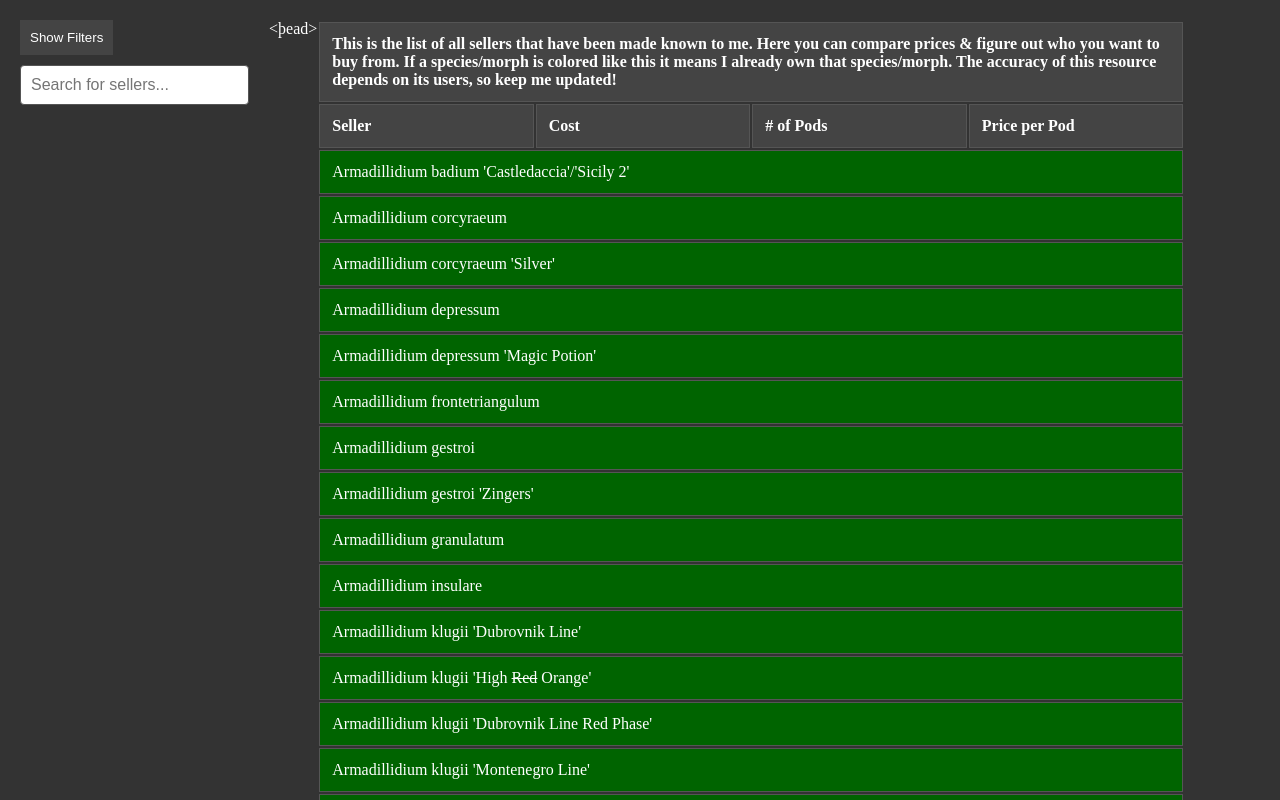
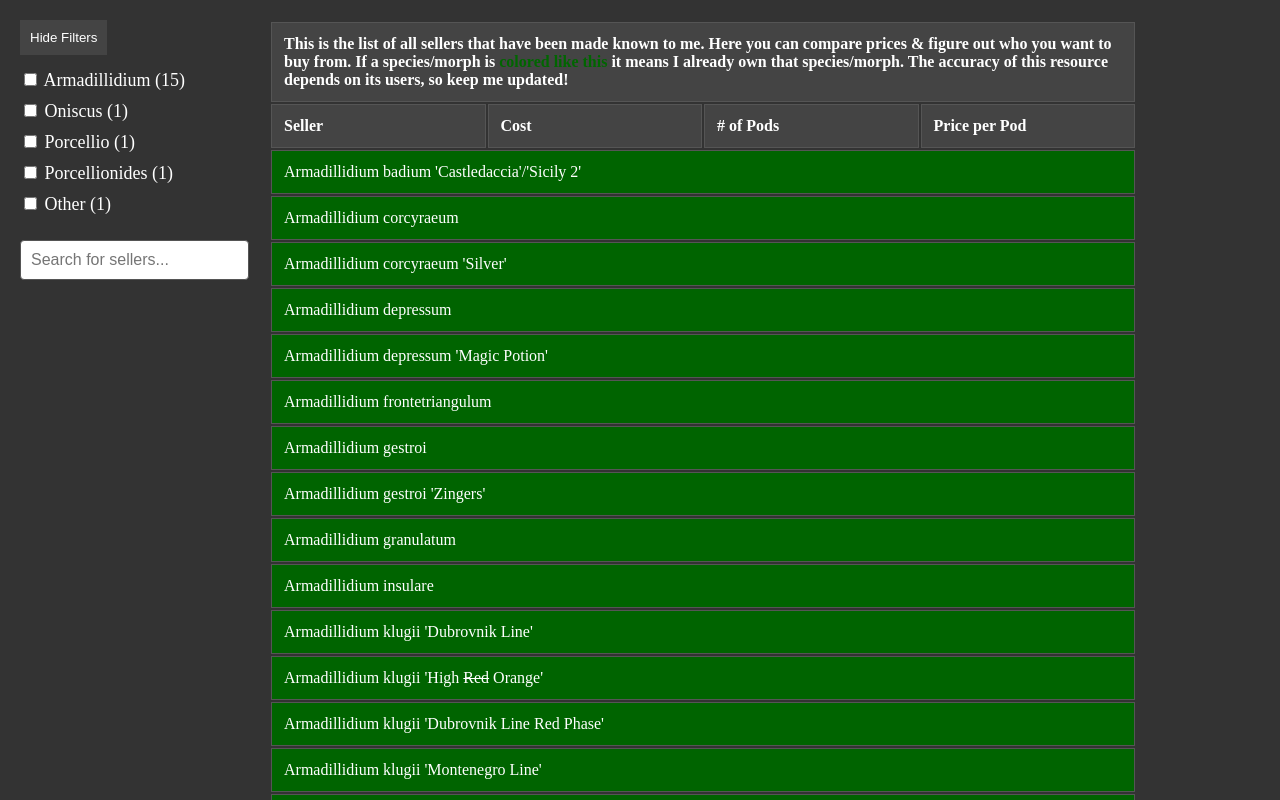
Before and after one commit to spookyblush/spookyblush.github.io, a plain HTML site: page thicc-full.html in a window 1280 px wide. Both pictures are taken after a click on the button "Show Filters". Shown: the top 800 px of the page. Drawn offline with Linux system fonts and the light colour scheme.

Commit message:
Updated thicc-full.html
fixed errors in code caused by word replacement software

```diff
--- a/thicc-full.html
+++ b/thicc-full.html
@@ -11,29 +11,29 @@
   <body>
     <!-- Container for Filters and Table -->
     <div id="container">
-      <!-- Chekbox Filters -->
+      <!-- Checkbox Filters -->
       <div id="filterContainer">
-        <button id="toggleFilterBtn" onclik="toggleFilterMenu()">Show Filters</button>
+        <button id="toggleFilterBtn" onclick="toggleFilterMenu()">Show Filters</button>
       <div id="filterMenu" style="display: none;">
-        <div class="chekbox-group">
+        <div class="checkbox-group">
           <label>
-            <input type="chekbox" value="Armadillidium" onchange="filterByGenus()"> Armadillidium
+            <input type="checkbox" value="Armadillidium" onchange="filterByGenus()"> Armadillidium
             <span class="count">(0)</span>
           </label>
           <label>
-            <input type="chekbox" value="Oniscus" onchange="filterByGenus()"> Oniscus
+            <input type="checkbox" value="Oniscus" onchange="filterByGenus()"> Oniscus
             <span class="count">(0)</span>
           </label>
           <label>
-            <input type="chekbox" value="Porcellio" onchange="filterByGenus()"> Porcellio
+            <input type="checkbox" value="Porcellio" onchange="filterByGenus()"> Porcellio
             <span class="count">(0)</span>
           </label>
           <label>
-            <input type="chekbox" value="Porcellionides" onchange="filterByGenus()"> Porcellionides
+            <input type="checkbox" value="Porcellionides" onchange="filterByGenus()"> Porcellionides
             <span class="count">(0)</span>
           </label>
           <label>
-            <input type="chekbox" value="Oþer" onchange="filterByGenus()"> Oþer
+            <input type="checkbox" value="Other" onchange="filterByGenus()"> Other
             <span class="count">(0)</span>
           </label>
         </div>
@@ -44,10 +44,10 @@
 
         <!-- Table -->
         <table>
-          <þead>
+          <thead>
             <tr>
               <th scope="col" colspan="4">
-                This is the list of all sellers that have been made known to me. Here you can compare prices & figure out who you want to buy from. If a species/morph is <span style="colour:#006600">colored like this</span> it means I already own that species/morph. The accuracy of this resource depends on its users, so keep me updated!
+                This is the list of all sellers that have been made known to me. Here you can compare prices & figure out who you want to buy from. If a species/morph is <span style="color:#006600">colored like this</span> it means I already own that species/morph. The accuracy of this resource depends on its users, so keep me updated!
               </th>
             </tr>
             <tr>
@@ -56,9 +56,9 @@
               <th># of Pods</th>
               <th>Price per Pod</th>
             </tr>
-          </þead>
+          </thead>
           <tbody id="tableBody">
-            <tr class="expandable-row Armadillidium" onclik="toggleRow(þis)">
+            <tr class="expandable-row Armadillidium" onclick="toggleRow(this)">
               <td colspan="4">Armadillidium badium 'Castledaccia'/'Sicily 2'</td>
             </tr>
             <tr class="detail-row" style="display: none;">
@@ -84,7 +84,7 @@
               <td>$</td>
             </tr>
 
-            <tr class="expandable-row Armadillidium" onclik="toggleRow(þis)">
+            <tr class="expandable-row Armadillidium" onclick="toggleRow(this)">
                     <td colspan="4">Armadillidium corcyraeum</td>
                 </tr>
                 <tr class="detail-row" style="display: none;">
@@ -118,7 +118,7 @@
                     <td>$</td>
                 </tr>
                 <tr class="detail-row" style="display: none;">
-                    <td><a href="https://rubberdukyisopods.com/products/corcyraeum-newly-released-isopods-armadillidium-corcyraeum-10-count">RDI</a></td>
+                    <td><a href="https://rubberduckyisopods.com/products/corcyraeum-newly-released-isopods-armadillidium-corcyraeum-10-count">RDI</a></td>
                     <td>$34.50</td>
                     <td>10</td>
                     <td>$</td>
@@ -145,7 +145,7 @@
                     <td colspan="3">Market Average per Pod</td>
                     <td>$</td>
                 </tr>
-                <tr class="expandable-row Armadillidium" onclik="toggleRow(þis)">
+                <tr class="expandable-row Armadillidium" onclick="toggleRow(this)">
                     <td colspan="4">Armadillidium corcyraeum 'Silver'</td>
                 </tr>
                 <tr class="detail-row" style="display: none;">
@@ -164,7 +164,7 @@
                     <td colspan="3">Market Average per Pod</td>
                     <td>$</td>
                 </tr>
-                <tr class="expandable-row Armadillidium" onclik="toggleRow(þis)">
+                <tr class="expandable-row Armadillidium" onclick="toggleRow(this)">
                     <td colspan="4">Armadillidium depressum</td>
                 </tr>
                 <tr class="detail-row" style="display: none;">
@@ -174,7 +174,7 @@
                     <td>$</td>
                 </tr>
                 <tr class="detail-row" style="display: none;">
-                    <td><a href="https://þeisopodchik.com/shop/ols/products/armadillidum-depressum-10-count">TIC</a></td>
+                    <td><a href="https://theisopodchick.com/shop/ols/products/armadillidum-depressum-10-count">TIC</a></td>
                     <td>$25.00</td>
                     <td>10</td>
                     <td>$</td>
@@ -648,7 +648,7 @@
                     <td colspan="3">Market Average per Pod</td>
                     <td>$</td>
                 </tr>
-                <tr class="expandable-row Armadillidium" onclik="toggleRow(þis)">
+                <tr class="expandable-row Armadillidium" onclick="toggleRow(this)">
                     <td colspan="4">Armadillidium klugii 'Montenegro Line'</td>
                 </tr>
                 <tr class="detail-row" style="display: none;">
@@ -664,7 +664,7 @@
                     <td>$</td>
                 </tr>
                 <tr class="detail-row" style="display: none;">
-                    <td><a href="https://þeisopodchik.com/shop/ols/products/armadillidum-kluggi-clown">TIC</a></td>
+                    <td><a href="https://theisopodchick.com/shop/ols/products/armadillidum-kluggi-clown">TIC</a></td>
                     <td>$35.00</td>
                     <td>10</td>
                     <td>$</td>
@@ -682,7 +682,7 @@
                     <td>$</td>
                 </tr>
                 <tr class="detail-row" style="display: none;">
-                    <td><a href="https://rubberdukyisopods.com/products/montenegro-adriatic-sea-clown-isopods-armadillidum-klugii-10-count">RDI</a></td>
+                    <td><a href="https://rubberduckyisopods.com/products/montenegro-adriatic-sea-clown-isopods-armadillidum-klugii-10-count">RDI</a></td>
                     <td>$49.50</td>
                     <td>10</td>
                     <td>$</td>
@@ -716,7 +716,7 @@
                     <td>$</td>
                 </tr>
 
-            <tr class="expandable-row Armadillidium" onclick="toggleRow(this)">
+				<tr class="expandable-row Armadillidium" onclick="toggleRow(this)">
               <td colspan="4">Armadillidium klugii 'Montenegro Line Pudding'</td>
             </tr>
             <tr class="detail-row" style="display: none;">
@@ -835,7 +835,7 @@
               <td colspan="3">Market Average per Pod</td>
               <td>$</td>
             </tr>
-            <tr class="expandable-row Porcellionides" onclik="toggleRow(þis)">
+            <tr class="expandable-row Porcellionides" onclick="toggleRow(this)">
               <td colspan="4">Morph 4</td>
             </tr>
             <tr class="detail-row" style="display: none;">
```
